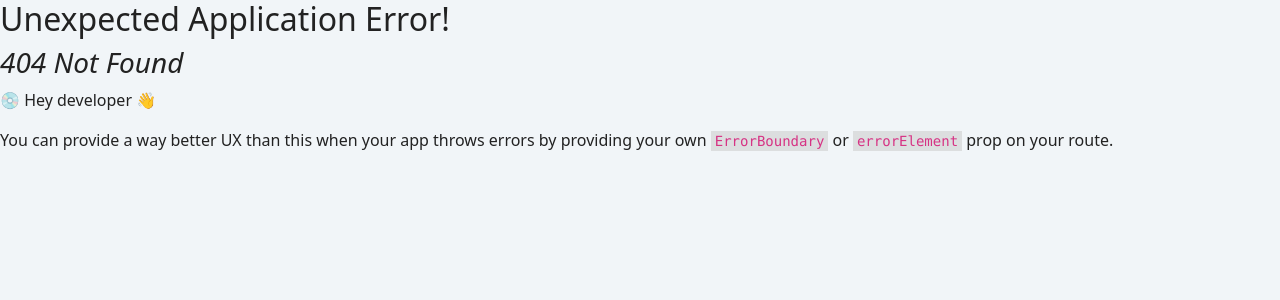
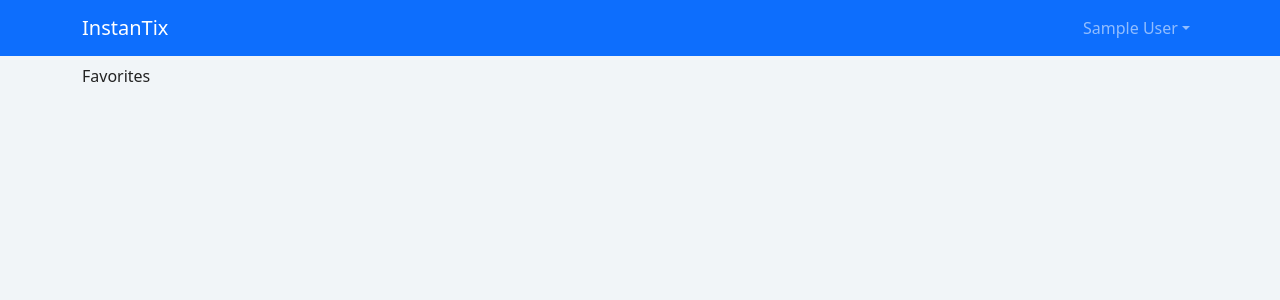
Before and after one commit to arivreduce/InstanTix, a React app in the folder frontend/: page /favorites in a window 1280 px wide. Before the commit this address had no page. Shown: the top 300 px of the page. Built offline with nearby package versions, Linux system fonts and the light colour scheme; sample sign-in values are in the browser's storage.

Commit message:
added favorites route and dropdown on header

```diff
--- /dev/null
+++ b/frontend/src/components/Favorites.js
@@ -0,0 +1,4 @@
+const Favorites = () => {
+  return <div>Favorites</div>;
+};
+export default Favorites;
--- a/frontend/src/components/Header.js
+++ b/frontend/src/components/Header.js
@@ -38,6 +38,9 @@ const Header = () => {
                     <LinkContainer to="/profile">
                       <NavDropdown.Item>Profile</NavDropdown.Item>
                     </LinkContainer>
+                    <LinkContainer to="/favorites">
+                      <NavDropdown.Item>Favorites</NavDropdown.Item>
+                    </LinkContainer>
                     <NavDropdown.Item onClick={logoutHandler}>
                       Logout
                     </NavDropdown.Item>
--- a/frontend/src/index.js
+++ b/frontend/src/index.js
@@ -17,6 +17,7 @@ import RegisterScreen from './screens/RegisterScreen';
 import ProfileScreen from './screens/ProfileScreen';
 import SearchScreen from './screens/SearchScreen';
 import ResultsScreen from './screens/ResultsScreen';
+import FavoriteScreen from './screens/FavoriteScreen';
 
 const router = createBrowserRouter(
   createRoutesFromElements(
@@ -28,6 +29,7 @@ const router = createBrowserRouter(
         <Route path="/search" element={<SearchScreen />} />
         <Route path="/profile" element={<ProfileScreen />} />
         <Route path="/results" element={<ResultsScreen />} />
+        <Route path="/favorites" element={<FavoriteScreen />} />
       </Route>
     </Route>
   )
--- /dev/null
+++ b/frontend/src/screens/FavoriteScreen.js
@@ -0,0 +1,10 @@
+import Favorites from '../components/Favorites';
+
+const FavoriteScreen = () => {
+  return (
+    <div>
+      <Favorites />
+    </div>
+  );
+};
+export default FavoriteScreen;
```
